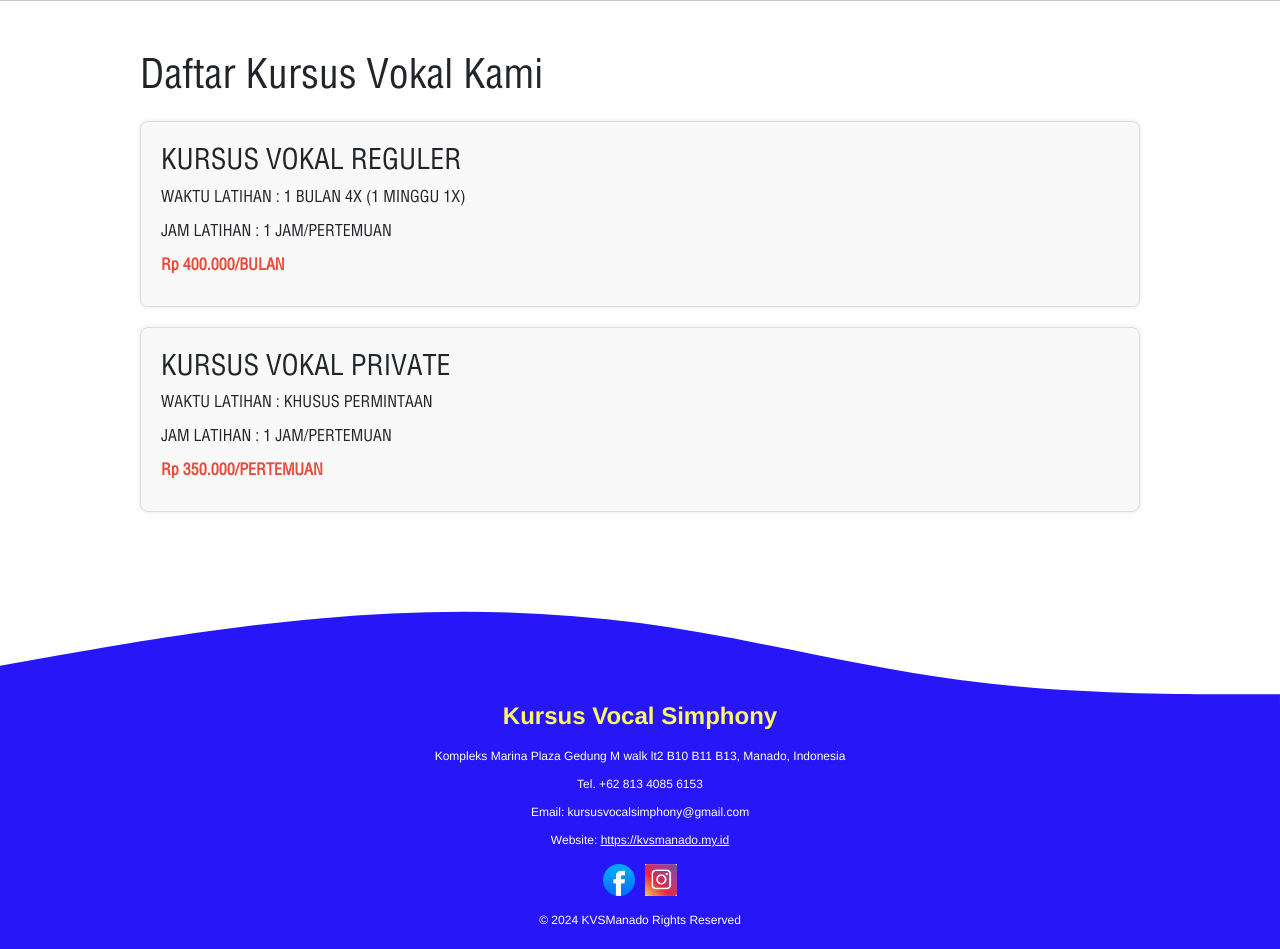
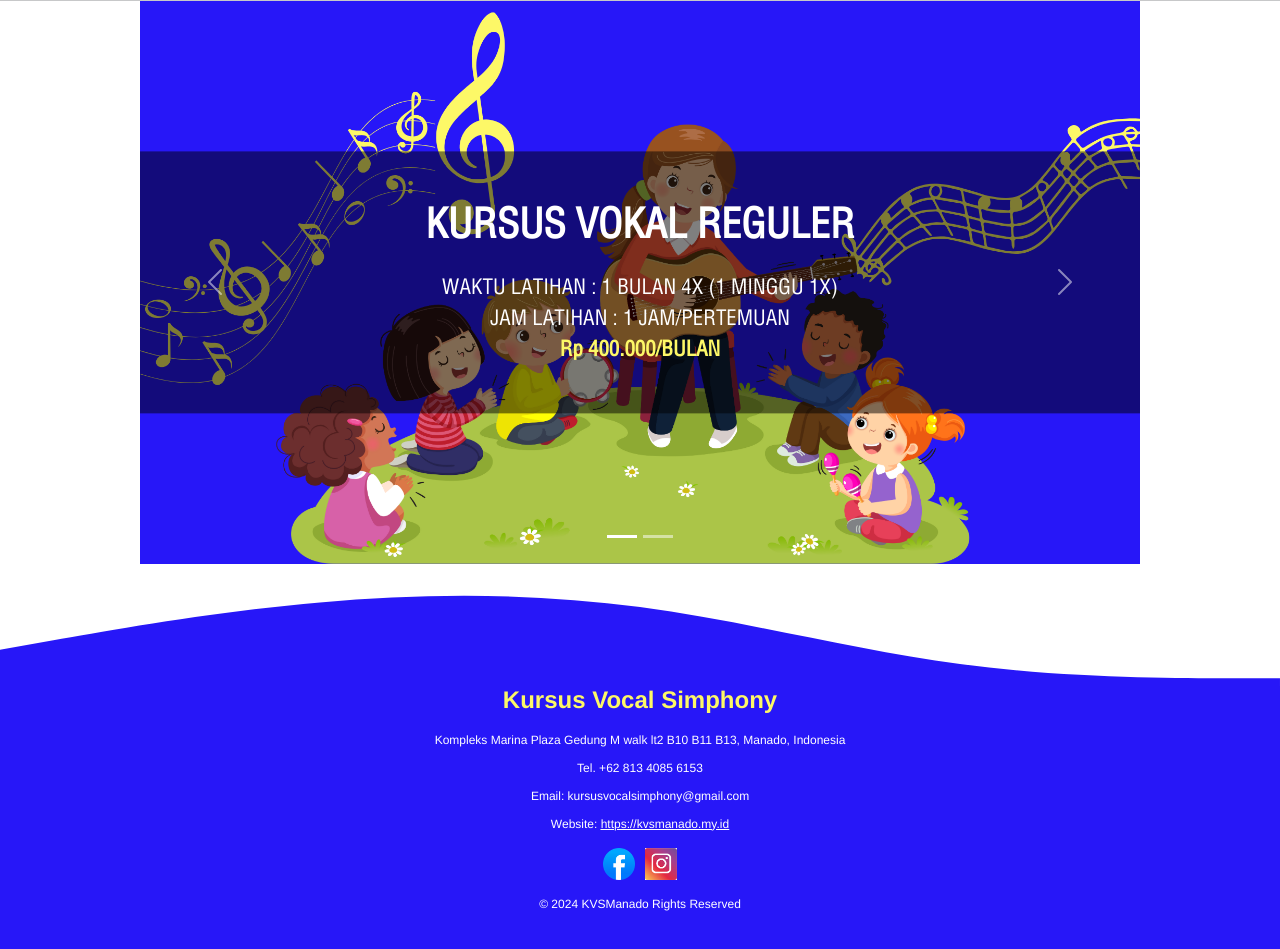
Before and after one commit to JaceJS/web-kursus-vokal, a PHP site: page /kursus.php in a window 1280 px wide. Shown: the part 98-1047 px from the top of the page. After the commit the page ends 1009 px from the top, so only its background shows below. Run offline with PHP 8.4, Linux system fonts and the light colour scheme.

Commit message:
featL add slider to beranda and kursus menu

```diff
--- a/kursus.php
+++ b/kursus.php
@@ -14,26 +14,34 @@ include 'koneksi.php';
   <link rel="stylesheet" href="style.css" />
   <link href="https://cdn.jsdelivr.net/npm/bootstrap@5.3.0/dist/css/bootstrap.min.css" rel="stylesheet">
   <style>
-    .course-item {
-      background-color: #f9f9f9;
-      border: 1px solid #ddd;
-      border-radius: 8px;
-      margin-bottom: 20px;
+    .carousel-caption {
+      background-color: rgba(0, 0, 0, 0.5);
       padding: 20px;
-      box-shadow: 0 0 5px rgba(0, 0, 0, 0.1);
+      position: absolute;
+      top: 50%;
+      left: 50%;
+      transform: translate(-50%, -50%);
+      text-align: center;
+      width: 100%;
+      display: flex !important;
+      flex-direction: column;
+      justify-content: center;
+      align-items: center;
     }
 
-    .course-item h3 {
-      margin-top: 0;
+    .carousel-caption p {
+      margin: 0;
+      font-size: 1.3rem;
+      font-weight: 500;
     }
 
-    .course-item p {
-      margin-bottom: 10px;
+    .caption-dark {
+      background-color: rgba(0, 0, 0, 0.7);
     }
 
-    .course-item .price {
-      font-weight: bold;
-      color: #e74c3c;
+    .carousel-caption h5,
+    .carousel-caption p {
+      color: white;
     }
   </style>
 </head>
@@ -45,22 +53,41 @@ include 'koneksi.php';
 
   <hr class="m-0">
 
-  <div class="main-wrapper py-5">
-    <h1 class="mb-4">Daftar Kursus Vokal Kami</h1>
-    <div class="course-list">
-      <div class="course-item">
-        <h3>KURSUS VOKAL REGULER</h3>
-        <p>WAKTU LATIHAN : 1 BULAN 4X (1 MINGGU 1X)</p>
-        <p>JAM LATIHAN : 1 JAM/PERTEMUAN</p>
-        <p class="price">Rp 400.000/BULAN</p>
+  <div class="main-wrapper">
+    <!-- <h1 class="mb-4">Daftar Kursus Vokal Kami</h1> -->
+    <div id="carouselExampleCaptions" class="carousel slide" data-bs-ride="carousel">
+      <div class="carousel-indicators">
+        <button type="button" data-bs-target="#carouselExampleCaptions" data-bs-slide-to="0" class="active" aria-current="true" aria-label="Slide 1"></button>
+        <button type="button" data-bs-target="#carouselExampleCaptions" data-bs-slide-to="1" aria-label="Slide 2"></button>
       </div>
-
-      <div class="course-item">
-        <h3>KURSUS VOKAL PRIVATE</h3>
-        <p>WAKTU LATIHAN : KHUSUS PERMINTAAN</p>
-        <p>JAM LATIHAN : 1 JAM/PERTEMUAN</p>
-        <p class="price">Rp 350.000/PERTEMUAN</p>
+      <div class="carousel-inner">
+        <div class="carousel-item active">
+          <img src="gambar/slider/kursus_1.png" class="d-block w-100" alt="Slider Kursus 1">
+          <div class="carousel-caption d-none d-md-block">
+            <h1 class="fw-bold mb-4">KURSUS VOKAL REGULER</h1>
+            <p>WAKTU LATIHAN : 1 BULAN 4X (1 MINGGU 1X)</p>
+            <p>JAM LATIHAN : 1 JAM/PERTEMUAN</p>
+            <p class="price fw-bold" style="color: #FDF867">Rp 400.000/BULAN</p>
+          </div>
+        </div>
+        <div class="carousel-item">
+          <img src="gambar/slider/kursus_2.png" class="d-block w-100" alt="Slider Kursus 2">
+          <div class="carousel-caption d-none d-md-block">
+            <h1 class="fw-bold mb-4">KURSUS VOKAL PRIVATE</h1>
+            <p>WAKTU LATIHAN : KHUSUS PERMINTAAN</p>
+            <p>JAM LATIHAN : 1 JAM/PERTEMUAN</p>
+            <p class="price fw-bold" style="color: #FDF867">Rp 350.000/PERTEMUAN</p>
+          </div>
+        </div>
       </div>
+      <button class="carousel-control-prev" type="button" data-bs-target="#carouselExampleCaptions" data-bs-slide="prev">
+        <span class="carousel-control-prev-icon" aria-hidden="true"></span>
+        <span class="visually-hidden">Previous</span>
+      </button>
+      <button class="carousel-control-next" type="button" data-bs-target="#carouselExampleCaptions" data-bs-slide="next">
+        <span class="carousel-control-next-icon" aria-hidden="true"></span>
+        <span class="visually-hidden">Next</span>
+      </button>
     </div>
   </div>
 
```
Also changed, not shown: index.php (+28 -1 lines), index2.php (deleted, +0 -266 lines), gambar/slider/bannerjadwal.png (renamed from gambar/bannerjadwal.png), gambar/slider/beranda_1.png (renamed from gambar/bannerberanda.png), gambar/slider/beranda_2.png (added), gambar/slider/beranda_3.png (added), gambar/slider/kursus_1.png (added), gambar/slider/kursus_2.png (added).
